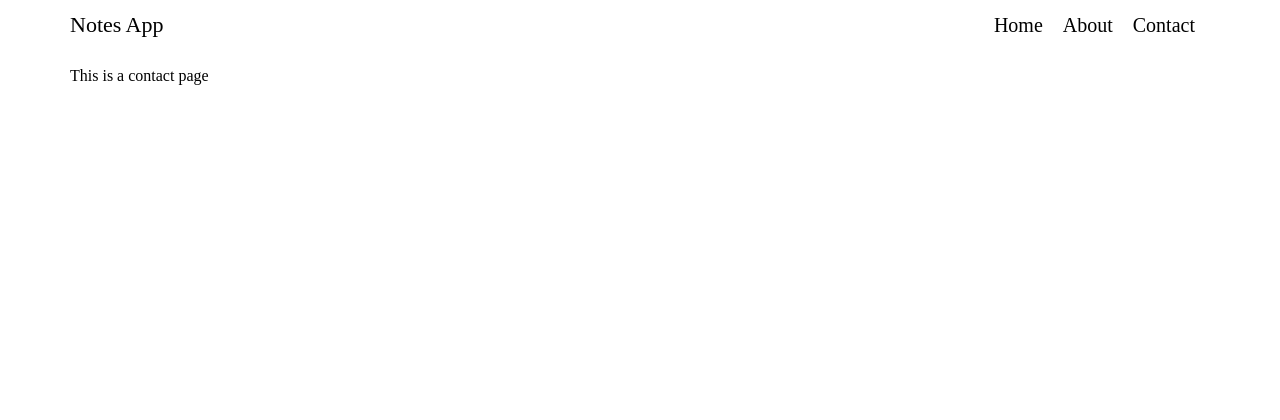
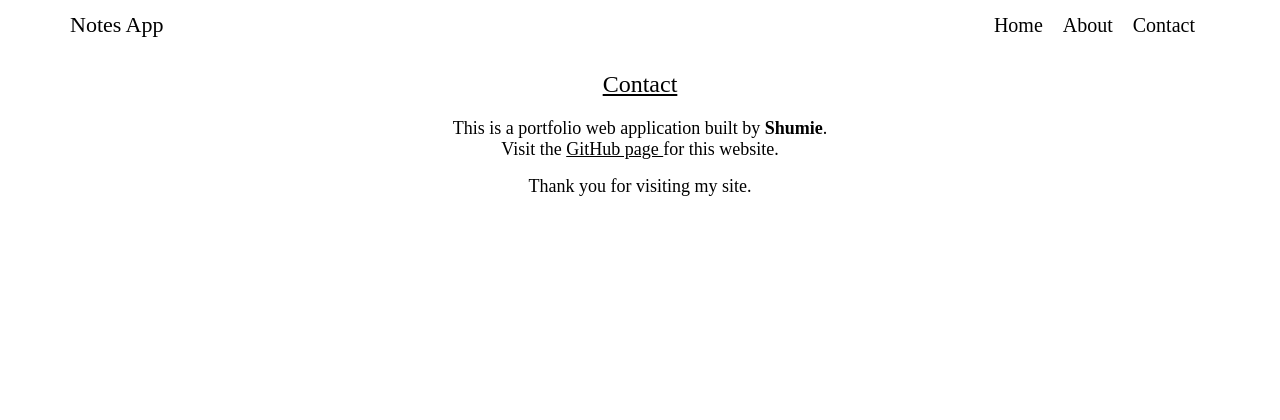
Before and after one commit to Shumieb/note-app-flask, a Flask app: page /contact in a window 1280 px wide. Shown: the top 420 px of the page. Run offline with Flask 3, Linux system fonts and the light colour scheme.

Commit message:
completed about and contact pages

```diff
--- a/notes/static/style.css
+++ b/notes/static/style.css
@@ -39,9 +39,9 @@ a{
 .note-card{
     box-shadow: 0 4px 8px 0 rgba(0,0,0,0.2);
     transition: 0.3s;
-    padding: 10px 5px;
+    padding: 4px 5px 10px 5px;
     border-radius: 8px;
-    margin: 6px;
+    margin: 12px 8px;
     border: 2px solid black;
 }
 
@@ -167,8 +167,8 @@ a{
 .del-text{
     text-align: center;
     font-size: 20px;
-    margin-top: 14px;
-    margin-bottom: 12px;
+    margin-top: 18px;
+    margin-bottom: 14px;
 }
 
 .del-card-container{
@@ -180,13 +180,18 @@ a{
     margin: 0px auto;
 }
 
+.del-card-container .note-card:hover{
+    box-shadow: 0 4px 8px 0 rgba(0,0,0,0.2);
+}
+
+
 .del-card-container .action-btns{
     justify-content: center;
 
 }
 
 .del-card-container .action-btns .delete-btn{
-    font-size: 18px;
+    font-size: 16px;
     padding: 4px 8px;
     border: 2px solid rgb(73, 5, 5);
     border-radius: 5px;
@@ -194,6 +199,7 @@ a{
     color: white;
     cursor: pointer;
 }
+
 
 /*-----------------------------------nav-bar----------------------------------*/
 
@@ -247,3 +253,25 @@ footer{
 footer p{
     padding-right: 12px;
 }
+
+/*-----------------------------------about page----------------------------------*/
+.about-sect{
+    text-align: center;
+    margin-top: 16px;
+}
+
+.info-txt{
+    font-size: 18px;
+}
+
+.ty-info{
+    font-size: 18px;
+    margin-top: 16px;
+}
+
+/*-----------------------------------about page----------------------------------*/
+
+.info-link{
+    color: black;
+    text-decoration: underline;
+}
--- a/notes/templates/contact.html
+++ b/notes/templates/contact.html
@@ -2,6 +2,13 @@
 
 {% block body %}
 
-<p> This is a contact page</p>
+<h1 class="home-heading">Contact</h1>
+
+<section class="about-sect">
+    <p class="info-txt">This is a portfolio web application built by <b>Shumie</b>.</p>
+    <p class="info-txt"> Visit the <a href="https://github.com/Shumieb/note-app-flask" class="info-link"> GitHub page </a>for this website.</p>
+
+    <p class="ty-info">Thank you for visiting my site.</p>
+</section>
 
 {% endblock %}
```
Also changed, not shown: notes/templates/about.html (+9 -1 lines).
